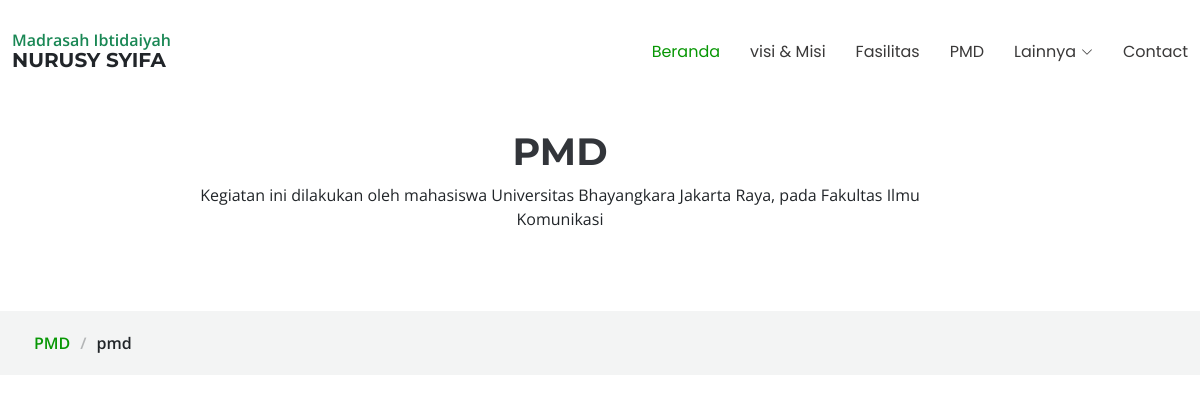
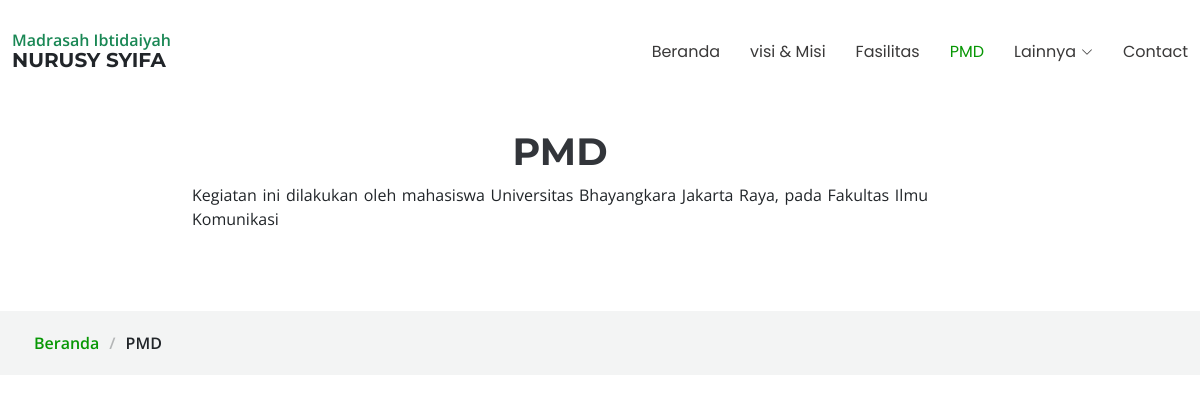
Before and after one commit to azmiiaf/company-profile, a plain HTML site: page blog-details.html in a window 1280 px wide. Shown: the top 405 px of the page, 80-1280 px from the left. Drawn offline with nearby package versions, Linux system fonts and the light colour scheme; a script that the page names is missing.

Commit message:
revisi kecil1

```diff
--- a/blog-details.html
+++ b/blog-details.html
@@ -4,7 +4,7 @@
 <head>
   <meta charset="utf-8">
   <meta content="width=device-width, initial-scale=1.0" name="viewport">
-  <title>PMD - Append Bootstrap Template</title>
+  <title>PMD Ubhara - Ilmu Komunikasi</title>
   <meta name="description" content="">
   <meta name="keywords" content="">
 
@@ -37,6 +37,9 @@
   * License: https://bootstrapmade.com/license/
   ======================================================== -->
   <style>
+    p {
+      text-align: justify;
+    }
     .equal-image {
       width: 100%;
       height: 350px;
@@ -61,16 +64,14 @@
       </a>
       <nav id="navmenu" class="navmenu">
         <ul>
-          <li><a href="index.html#hero" class="active" onclick="changeTitle('Home', 'beranda')">Beranda</a></li>
+          <li><a href="index.html#hero" onclick="changeTitle('Home', 'beranda')">Beranda</a></li>
           <li><a href="index.html#visi-misi">visi & Misi</a></li>
           <li><a href="index.html#fasilitas">Fasilitas</a></li>
-          <li><a href="#recent-posts">PMD</a></li>
+          <li><a href="#recent-posts" class="active">PMD</a></li>
           <li class="dropdown"><a href="#"><span>Lainnya</span> <i class="bi bi-chevron-down toggle-dropdown"></i></a>
             <ul>
               <li><a href="#features">Ekstrakurikuler</a></li>
               <li><a href="#about-us">Tentang Kami</a></li>
-              <li><a href="#">Dropdown 3</a></li>
-              <li><a href="#">Dropdown 4</a></li>
             </ul>
           </li>
           <li><a href="index.html#contact">Contact</a></li>
@@ -97,8 +98,8 @@
       <nav class="breadcrumbs">
         <div class="container">
           <ol>
-            <li><a href="index.html">PMD</a></li>
-            <li class="current">pmd</li>
+            <li><a href="index.html">Beranda</a></li>
+            <li class="current">PMD</li>
           </ol>
         </div>
       </nav>
```
Also changed, not shown: index.html (+3 -7 lines).
